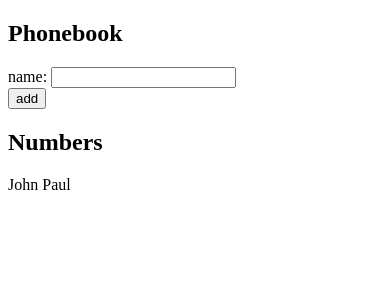
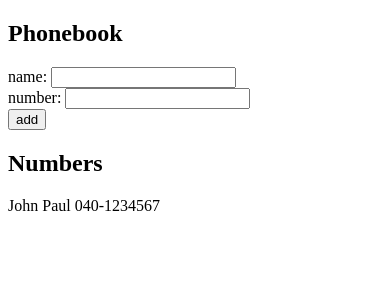
Before and after one commit to A1phaBrav0/fullstackopen, a React (Vite) app in the folder part2/phonebook/: page / in a window 390 px wide. Shown: the top 300 px of the page. Built offline with nearby package versions, Linux system fonts and the light colour scheme.

Commit message:
complete 2.8 the phonebook step 3

```diff
--- a/part2/phonebook/src/App.jsx
+++ b/part2/phonebook/src/App.jsx
@@ -3,19 +3,36 @@ import Person from "./components/Person.jsx";
 
 const App = () => {
     const [persons, setPersons] = useState([
-        {name: 'John Paul'}
+        {
+            name: 'John Paul',
+            phoneNumber: '040-1234567'
+        }
     ])
     const [newName, setNewName] = useState('')
+    const [newNumber, setNewNumber] = useState('')
 
     const handleNameChange = (e) => {
         setNewName(e.target.value)
     }
 
+    const handleNumberChange = (e) => {
+        setNewNumber(e.target.value)
+    }
+
+    // \s matches any whitespace character (spaces, tabs, newlines, etc.).
+    // g is the global flag, meaning it will replace all whitespace characters, not just the first.
+    // !0 == not empty
+    const isEmpty = (string) => !string.replace(/\s/g, '').length
+
+    const isValidPhoneNumberFormat = (string) => {
+        const numberFormat = /^(?:[0-9\-\\(\\)\\/.]\s?){6,15}[0-9]{1}$/
+        return numberFormat.test(string)
+    }
 
     const addPerson = (e) => {
         e.preventDefault()
 
-        if (newName.length === 0) {
+        if (isEmpty(newName) || isEmpty(newNumber)) {
             return
         }
 
@@ -27,13 +44,20 @@ const App = () => {
             return alert(`${newName} has already been added to the phonebook`)
         }
 
+        if (!isValidPhoneNumberFormat(newNumber)) {
+            return alert(`${newNumber} is not a valid phone number`)
+        }
+
         const newPerson = {
             name: newName,
+            phoneNumber: newNumber,
         }
 
         setPersons(persons.concat(newPerson))
         setNewName('')
+        setNewNumber('')
     }
+
 
     return (
         <>
@@ -41,6 +65,9 @@ const App = () => {
             <form onSubmit={addPerson}>
                 <div>
                     name: <input value={newName} onChange={handleNameChange}/>
+                </div>
+                <div>
+                    number: <input value={newNumber} onChange={handleNumberChange}/>
                 </div>
                 <div>
                     <button type={"submit"}>add</button>
--- a/part2/phonebook/src/components/Person.jsx
+++ b/part2/phonebook/src/components/Person.jsx
@@ -1,3 +1,3 @@
-const Person = ({person}) => <div>{person.name}</div>
+const Person = ({person}) => <div>{person.name} {person.phoneNumber}</div>
 
 export default Person
```
